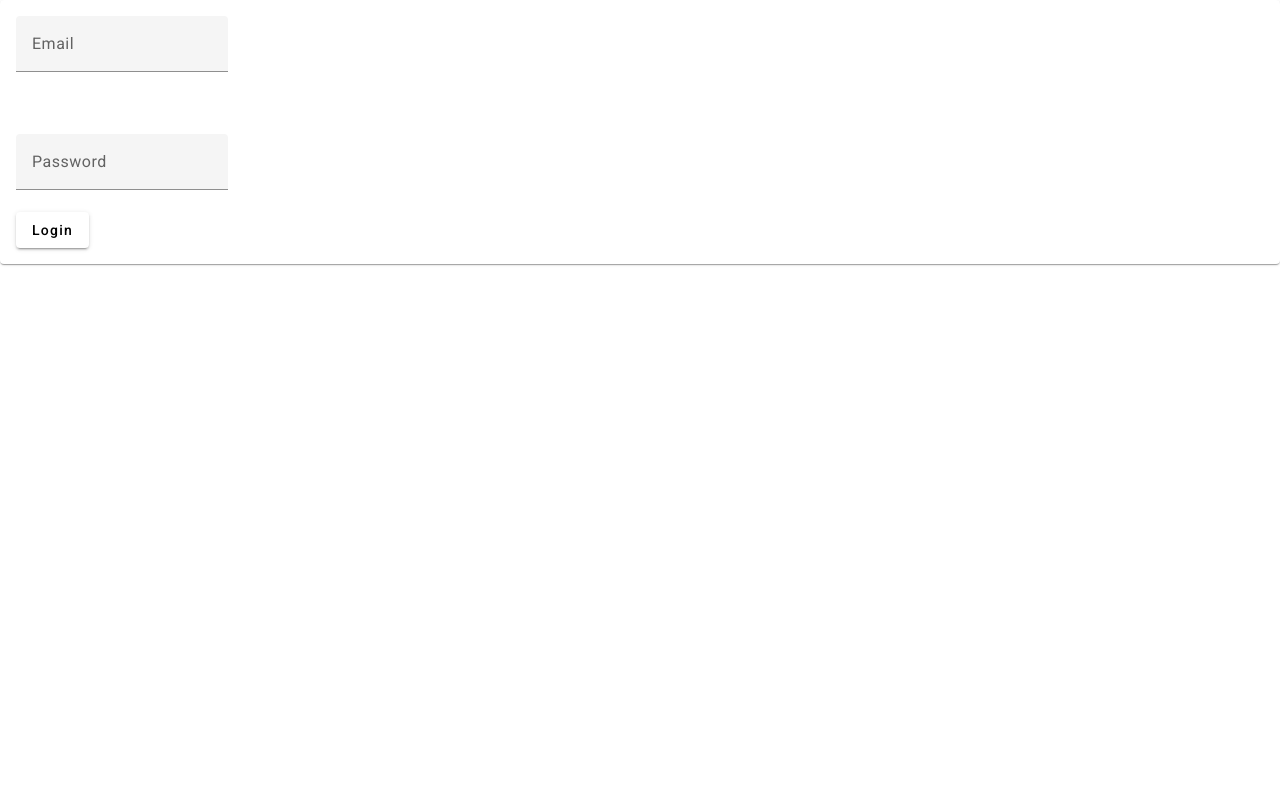
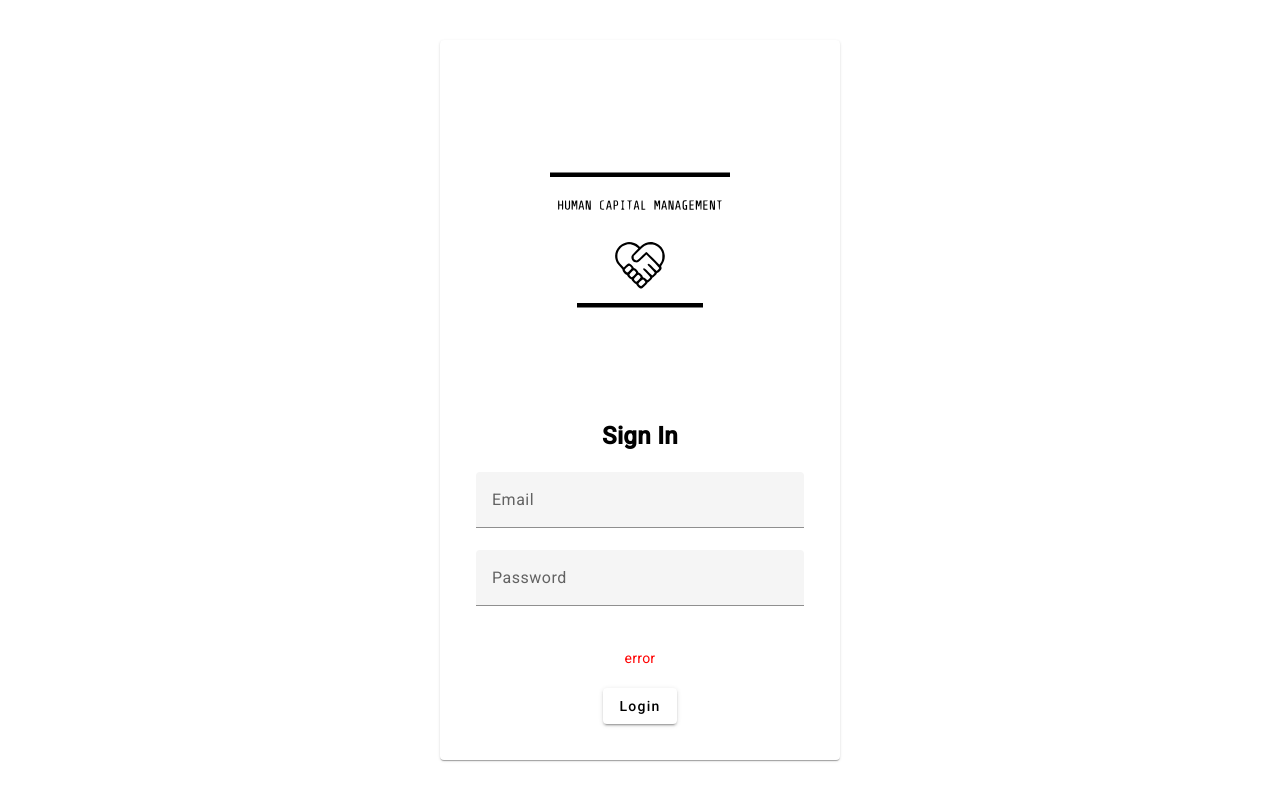
Before and after one commit to NikolayKostadinov21/Immedis_front_end_2023_hcm_Nikolay_Kostadinov, an Angular app in the folder human-capital-management/: page /login in a window 1280 px wide. Built offline with nearby package versions, Linux system fonts and the light colour scheme.

Commit message:
Sign in styling implementation

```diff
--- a/human-capital-management/src/authentication/auth.module.ts
+++ b/human-capital-management/src/authentication/auth.module.ts
@@ -15,6 +15,7 @@ import { LocalStorageService } from "../shared/services/local-storage.service";
 import { Role } from "../shared/models/roles.model";
 import { EmployeeListComponent } from "../employees/employee-list/employee-list.component";
 import { ChangePasswordComponent } from "src/employees/change-password/change-password.component";
+import { MatIconModule } from "@angular/material/icon";
 
 const routes: Routes = [
     {
@@ -84,6 +85,7 @@ const modulesMaterial = [
     MatSelectModule,
     MatInputModule,
     MatFormFieldModule,
+    MatIconModule
 ];
 
 @NgModule({
--- a/human-capital-management/src/authentication/sign-in/sign-in.component.html
+++ b/human-capital-management/src/authentication/sign-in/sign-in.component.html
@@ -1,17 +1,22 @@
+<div class="container">
     <mat-card>
+        <img src="../../assets/icons/logo.svg">
+        <mat-card-title>Sign In</mat-card-title>
         <mat-card-content>
             <form [formGroup]="signInForm" (ngSubmit)="onSubmit()">
+                <div class="fieldsContainer">
                     <mat-form-field>
                         <input formControlName="email" type="text" matInput placeholder="Email">
                     </mat-form-field>
-            <br>
 
-            <br>
-
-            <br>
                     <mat-form-field>
                         <input formControlName="password" type="text" matInput placeholder="Password">
                     </mat-form-field>
+                </div>
+
+                <p class="error">
+                    error
+                </p>
 
                 <div class="button">
                     <button type="submit" mat-raised-button>Login</button>
@@ -19,3 +24,4 @@
             </form>
         </mat-card-content>
     </mat-card>
+</div>
--- a/human-capital-management/src/authentication/sign-in/sign-in.component.scss
+++ b/human-capital-management/src/authentication/sign-in/sign-in.component.scss
@@ -0,0 +1,39 @@
+.container {
+    display: flex;
+    justify-content: center;
+    align-items: center;
+    height: 100vh;
+}
+
+mat-card {
+    width: 400px;
+    padding: 20px;
+}
+
+mat-card-title {
+    text-align: center;
+    font-size: 24px;
+    font-weight: bold;
+    margin-bottom: 20px;
+}
+
+.fieldsContainer {
+    margin-bottom: 20px;
+}
+
+mat-form-field {
+    width: 100%;
+}
+
+.error {
+    color: red;
+    font-size: 14px;
+    text-align: center;
+    margin-top: 10px;
+}
+
+.button {
+    display: flex;
+    justify-content: center;
+    margin-top: 20px;
+}
```
Also changed, not shown: human-capital-management/src/assets/icons/logo.svg (added). Lines whose indentation alone changed are shown as unchanged.
